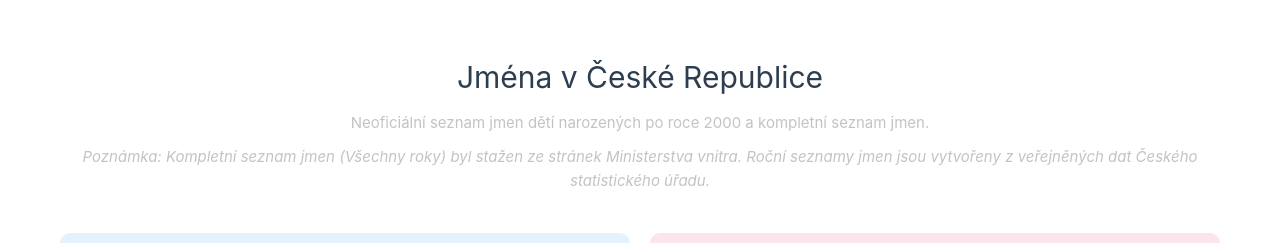
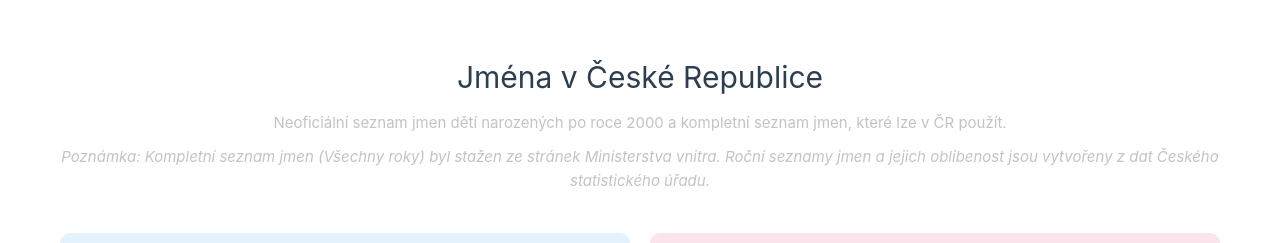
Before and after one commit to onexcz/czech-names, a Vue app: page / in a window 1280 px wide. Shown: the part 137-380 px from the top of the page. Built offline with nearby package versions, Linux system fonts and the light colour scheme; no server answers.

Commit message:
fix: info text

```diff
--- a/src/App.vue
+++ b/src/App.vue
@@ -207,8 +207,8 @@ export default defineComponent({
   <div class="app-container">
     <div class="info-section">
       <h1>Jména v České Republice</h1>
-      <p class="info-text">Neoficiální seznam jmen dětí narozených po roce 2000 a kompletní seznam jmen.</p>
-      <p class="info-text"><em>Poznámka: Kompletní seznam jmen (Všechny roky) byl stažen ze stránek Ministerstva vnitra. Roční seznamy jmen jsou vytvořeny z veřejněných dat Českého statistického úřadu.</em></p>
+      <p class="info-text">Neoficiální seznam jmen dětí narozených po roce 2000 a kompletní seznam jmen, které lze v ČR použít.</p>
+      <p class="info-text"><em>Poznámka: Kompletní seznam jmen (Všechny roky) byl stažen ze stránek Ministerstva vnitra. Roční seznamy jmen a jejich oblíbenost jsou vytvořeny z dat Českého statistického úřadu.</em></p>
     </div>
 
     <div v-if="isLoading" class="loading">
```
